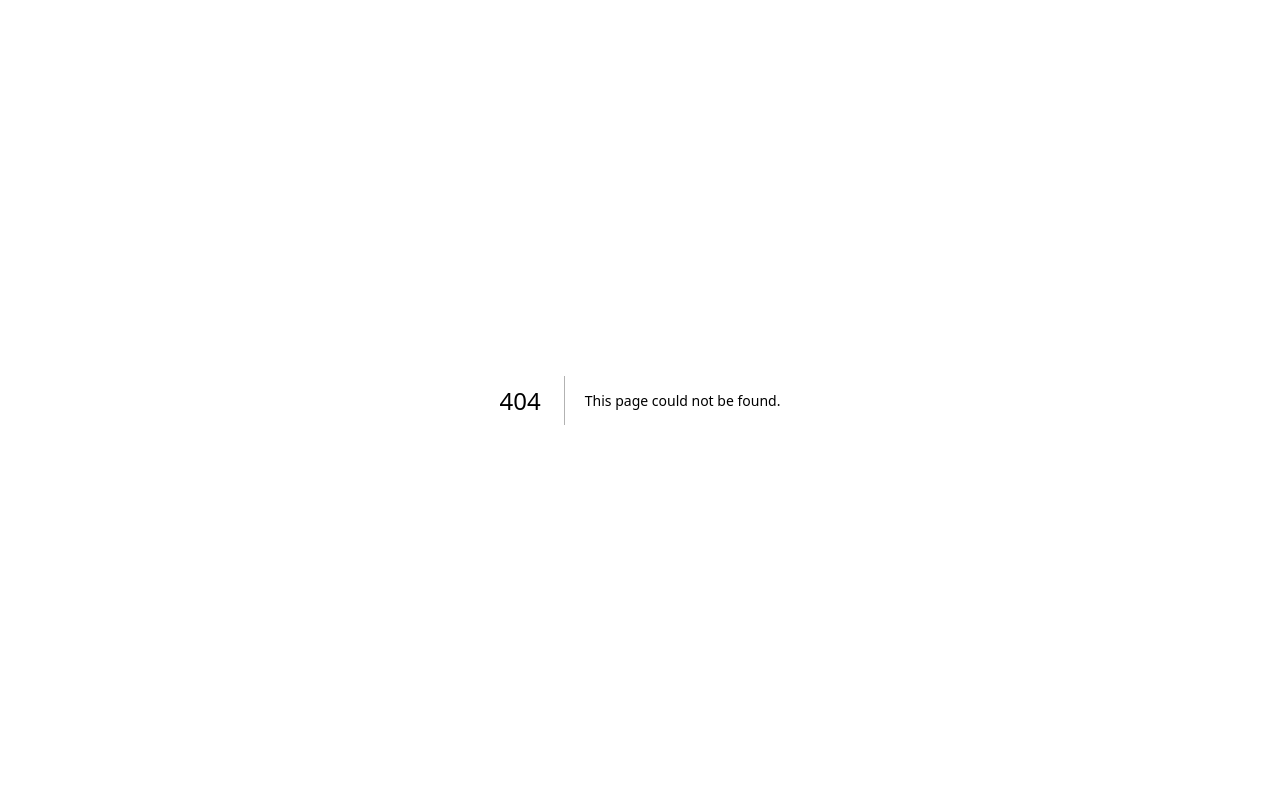
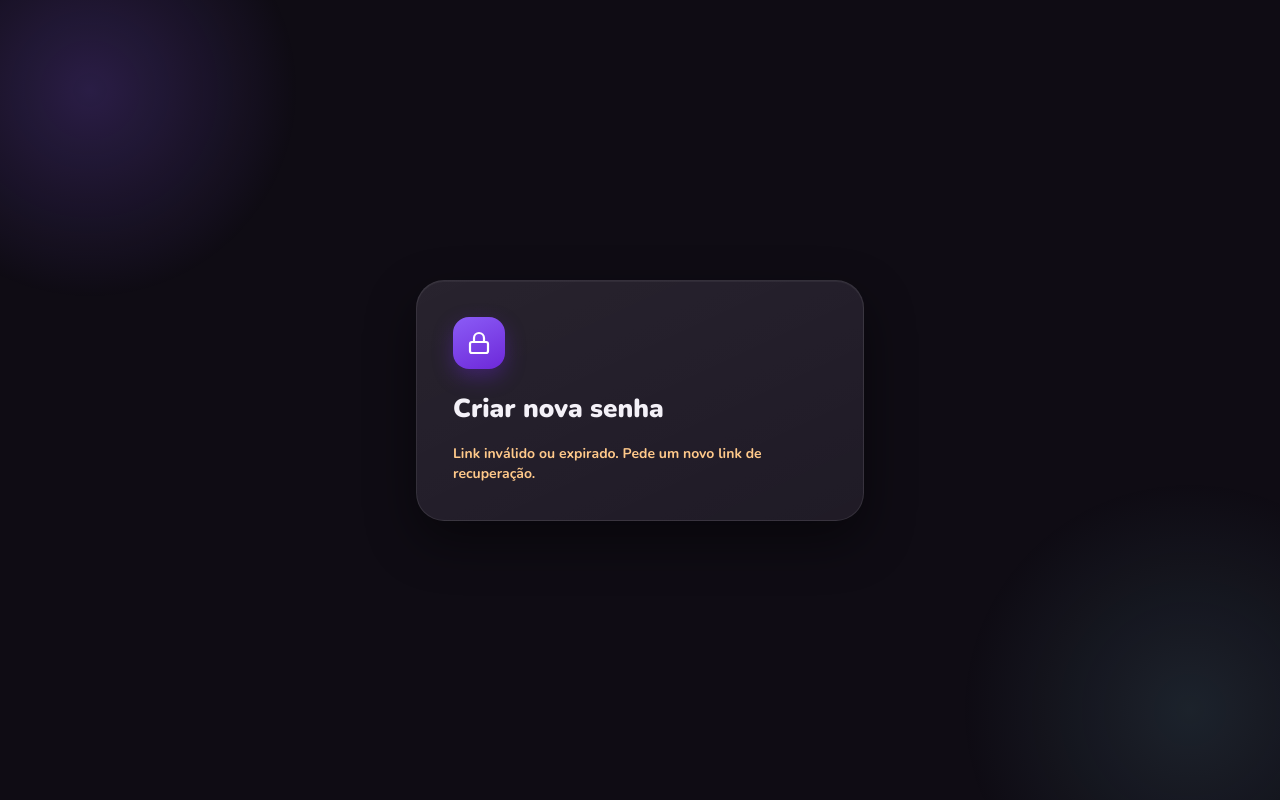
Before and after one commit to contatorafaelaguiaroficial-cpu/soraia-app, a Next.js app: page /redefinir-senha in a window 1280 px wide. Before the commit this address had no page. Built offline with nearby package versions, Linux system fonts and the light colour scheme.

Commit message:
cria página de redefinição de senha

```diff
--- /dev/null
+++ b/src/app/redefinir-senha/page.tsx
@@ -0,0 +1,180 @@
+"use client";
+
+import { useEffect, useState, Suspense } from "react";
+import { useRouter, useSearchParams } from "next/navigation";
+import { Lock, Eye, EyeOff } from "lucide-react";
+import { createClient } from "@/lib/supabase/client";
+
+const INK = "#F4F1F8";
+const MUTED = "#9C93AC";
+const CARD_BG = "#1C1723";
+const CARD_BORDER = "rgba(255,255,255,0.09)";
+const PURPLE = "#8B5CF6";
+const PURPLE_DARK = "#6D28D9";
+
+function BackgroundGlow() {
+  return (
+    <>
+      <div
+        className="fixed pointer-events-none"
+        style={{ top: -120, left: -120, width: 420, height: 420, borderRadius: "50%", background: "radial-gradient(circle, rgba(139,92,246,0.22), transparent 70%)" }}
+      />
+      <div
+        className="fixed pointer-events-none"
+        style={{ bottom: -140, right: -140, width: 460, height: 460, borderRadius: "50%", background: "radial-gradient(circle, rgba(99,152,169,0.16), transparent 70%)" }}
+      />
+    </>
+  );
+}
+
+function RedefinirSenhaContent() {
+  const router = useRouter();
+  const searchParams = useSearchParams();
+  const [trocandoCodigo, setTrocandoCodigo] = useState(true);
+  const [senha, setSenha] = useState("");
+  const [confirmar, setConfirmar] = useState("");
+  const [showSenha, setShowSenha] = useState(false);
+  const [erro, setErro] = useState<string | null>(null);
+  const [sucesso, setSucesso] = useState(false);
+  const [carregando, setCarregando] = useState(false);
+
+  useEffect(() => {
+    async function trocarCodigo() {
+      const code = searchParams.get("code");
+      if (!code) {
+        setErro("Link inválido ou expirado. Pede um novo link de recuperação.");
+        setTrocandoCodigo(false);
+        return;
+      }
+      const supabase = createClient();
+      const { error } = await supabase.auth.exchangeCodeForSession(code);
+      if (error) {
+        setErro("Esse link expirou ou já foi usado. Pede um novo.");
+      }
+      setTrocandoCodigo(false);
+    }
+    trocarCodigo();
+  }, [searchParams]);
+
+  const senhasBatem = senha.length >= 6 && senha === confirmar;
+
+  async function handleSubmit(e: React.FormEvent) {
+    e.preventDefault();
+    if (!senhasBatem) return;
+    setCarregando(true);
+    setErro(null);
+
+    const supabase = createClient();
+    const { error } = await supabase.auth.updateUser({ password: senha });
+
+    setCarregando(false);
+
+    if (error) {
+      setErro(error.message);
+      return;
+    }
+    setSucesso(true);
+    setTimeout(() => router.push("/painel"), 1800);
+  }
+
+  return (
+    <div
+      className="min-h-screen flex items-center justify-center px-6 relative overflow-hidden"
+      style={{ background: "#0F0C14", fontFamily: "'Nunito', sans-serif" }}
+    >
+      <BackgroundGlow />
+
+      <div
+        className="w-full max-w-md rounded-[28px] p-9 relative"
+        style={{
+          background: `linear-gradient(155deg, rgba(255,255,255,0.05), rgba(255,255,255,0.015)), ${CARD_BG}`,
+          border: `1px solid ${CARD_BORDER}`,
+          boxShadow: "0 1px 0 rgba(255,255,255,0.05) inset, 0 20px 50px rgba(0,0,0,0.45)",
+        }}
+      >
+        <div
+          className="flex items-center justify-center rounded-2xl mb-5"
+          style={{ width: 52, height: 52, background: `linear-gradient(155deg, ${PURPLE}, ${PURPLE_DARK})`, boxShadow: "0 8px 20px rgba(109,40,217,0.35)" }}
+        >
+          <Lock size={24} color="#FFFFFF" strokeWidth={2.2} />
+        </div>
+
+        <h1 className="mb-1.5" style={{ color: INK, fontSize: 26, fontWeight: 900 }}>
+          Criar nova senha
+        </h1>
+
+        {trocandoCodigo ? (
+          <p className="text-sm mt-4" style={{ color: MUTED, fontWeight: 600 }}>Confirmando o link...</p>
+        ) : sucesso ? (
+          <p className="text-sm mt-4" style={{ color: "#8FE3C0", fontWeight: 700 }}>
+            Senha alterada! Te levando pro painel...
+          </p>
+        ) : erro && !senha ? (
+          <p className="text-sm mt-4" style={{ color: "#FFC98A", fontWeight: 700 }}>{erro}</p>
+        ) : (
+          <>
+            <p className="text-sm mb-7" style={{ color: MUTED, fontWeight: 600, lineHeight: 1.5 }}>
+              Escolhe uma senha nova pra sua conta.
+            </p>
+            <form onSubmit={handleSubmit}>
+              <div className="flex items-center gap-3 rounded-2xl px-4 py-3.5 mb-3" style={{ background: "#241E2D", border: `1.5px solid ${CARD_BORDER}` }}>
+                <Lock size={17} color={PURPLE} strokeWidth={2.2} />
+                <input
+                  type={showSenha ? "text" : "password"}
+                  placeholder="Nova senha (mín. 6 caracteres)"
+                  value={senha}
+                  onChange={(e) => setSenha(e.target.value)}
+                  minLength={6}
+                  required
+                  className="flex-1 bg-transparent outline-none text-[14.5px]"
+                  style={{ color: INK, fontWeight: 700 }}
+                />
+                <button type="button" onClick={() => setShowSenha((s) => !s)}>
+                  {showSenha ? <EyeOff size={16} color={MUTED} /> : <Eye size={16} color={MUTED} />}
+                </button>
+              </div>
+              <div className="flex items-center gap-3 rounded-2xl px-4 py-3.5 mb-2" style={{ background: "#241E2D", border: `1.5px solid ${confirmar && !senhasBatem ? "#E09A38" : CARD_BORDER}` }}>
+                <Lock size={17} color={PURPLE} strokeWidth={2.2} />
+                <input
+                  type={showSenha ? "text" : "password"}
+                  placeholder="Confirme a nova senha"
+                  value={confirmar}
+                  onChange={(e) => setConfirmar(e.target.value)}
+                  required
+                  className="flex-1 bg-transparent outline-none text-[14.5px]"
+                  style={{ color: INK, fontWeight: 700 }}
+                />
+              </div>
+              {confirmar && !senhasBatem && (
+                <p className="text-sm mb-3" style={{ color: "#FFC98A", fontWeight: 700 }}>
+                  As senhas precisam ser iguais e ter pelo menos 6 caracteres.
+                </p>
+              )}
+              {erro && senha && <p className="text-sm mb-3" style={{ color: "#FFC98A", fontWeight: 700 }}>{erro}</p>}
+
+              <button
+                type="submit"
+                disabled={carregando || !senhasBatem}
+                className="w-full rounded-full py-3.5 font-extrabold text-[15px] text-white mt-2 transition-transform active:scale-[0.98]"
+                style={{
+                  background: (carregando || !senhasBatem) ? "#4A3B6B" : `linear-gradient(155deg, ${PURPLE}, ${PURPLE_DARK})`,
+                  boxShadow: (carregando || !senhasBatem) ? "none" : "0 10px 24px rgba(109,40,217,0.38)",
+                }}
+              >
+                {carregando ? "Salvando..." : "Salvar nova senha"}
+              </button>
+            </form>
+          </>
+        )}
+      </div>
+    </div>
+  );
+}
+
+export default function RedefinirSenhaPage() {
+  return (
+    <Suspense fallback={null}>
+      <RedefinirSenhaContent />
+    </Suspense>
+  );
+}
```
